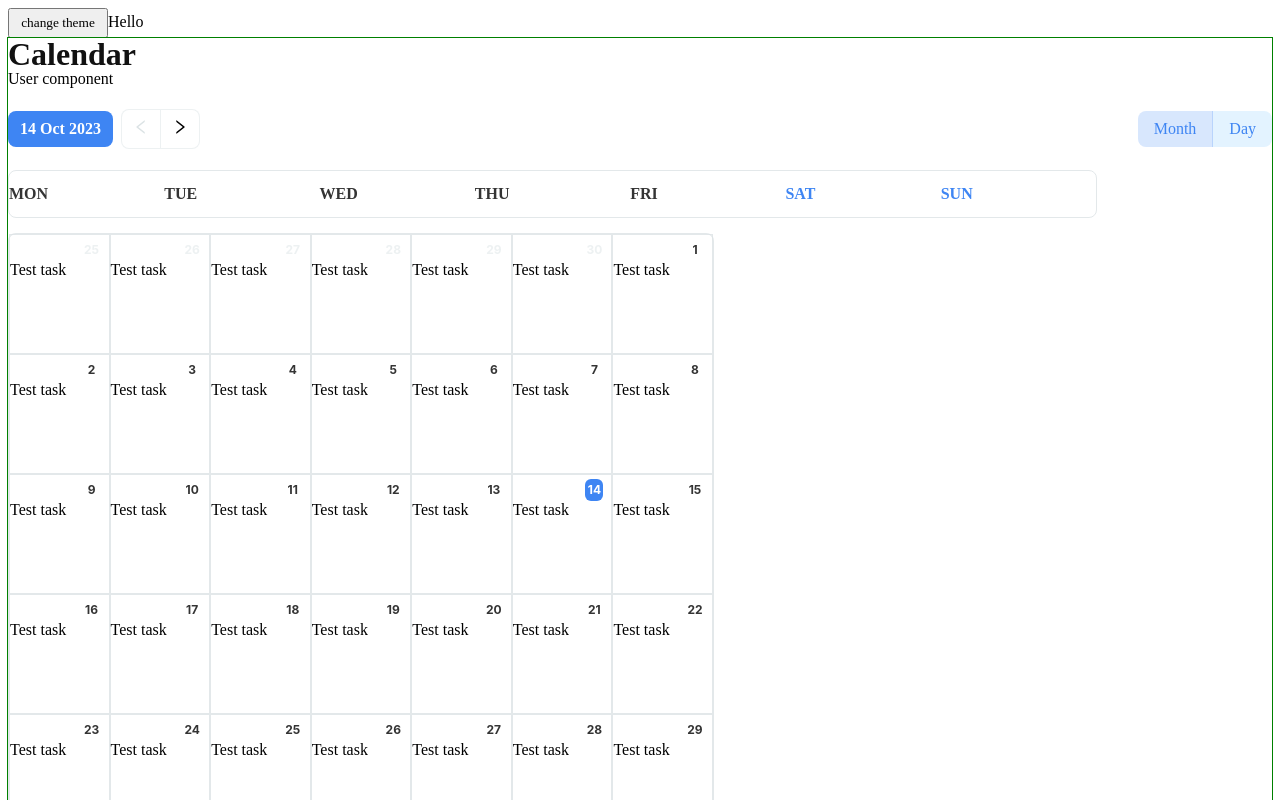
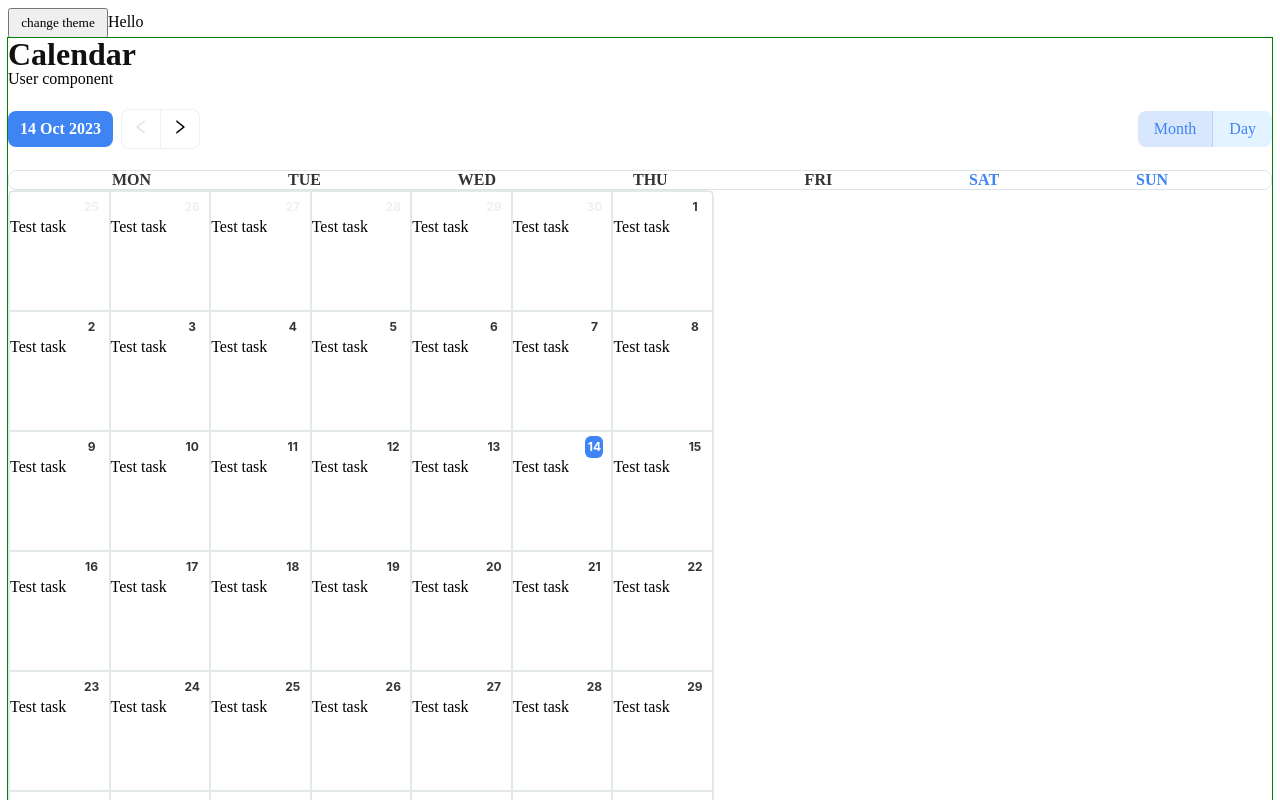
Before and after one commit to IngvarVG76/GooseTrack-with-backend-3.0, a React (Vite) app: page /GooseTrack-with-backend-3.0/team in a window 1280 px wide. Shown: the top 800 px of the page. Built offline with nearby package versions, Linux system fonts and the light colour scheme.

Commit message:
add WeekNames Container

```diff
--- a/src/components/App/Calendar/MonthCalendar/WeekNames.jsx
+++ b/src/components/App/Calendar/MonthCalendar/WeekNames.jsx
@@ -1,5 +1,5 @@
 import { addDays, format, startOfWeek } from 'date-fns';
-import { StyledWeekNames } from './StyledMonth';
+import { StyledWeekNames, WrapperWeek } from './StyledMonth';
 import { useEffect, useState } from 'react';
 
 const WeekNames = ({ activeDate }) => {
@@ -32,7 +32,7 @@ const WeekNames = ({ activeDate }) => {
       </StyledWeekNames>,
     );
   }
-  return <div className="weekContainer">{weekNames}</div>;
+  return <WrapperWeek>{weekNames}</WrapperWeek>;
 };
 
 export default WeekNames;
```
